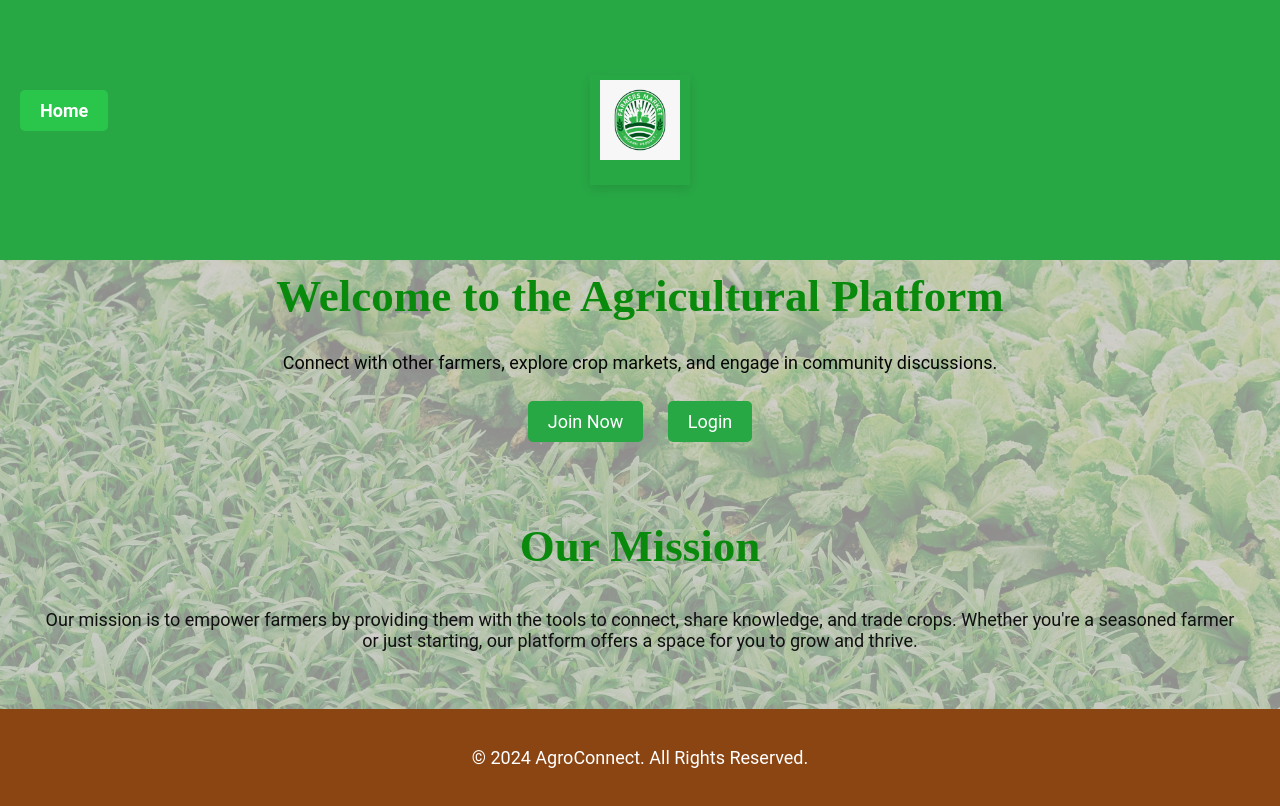
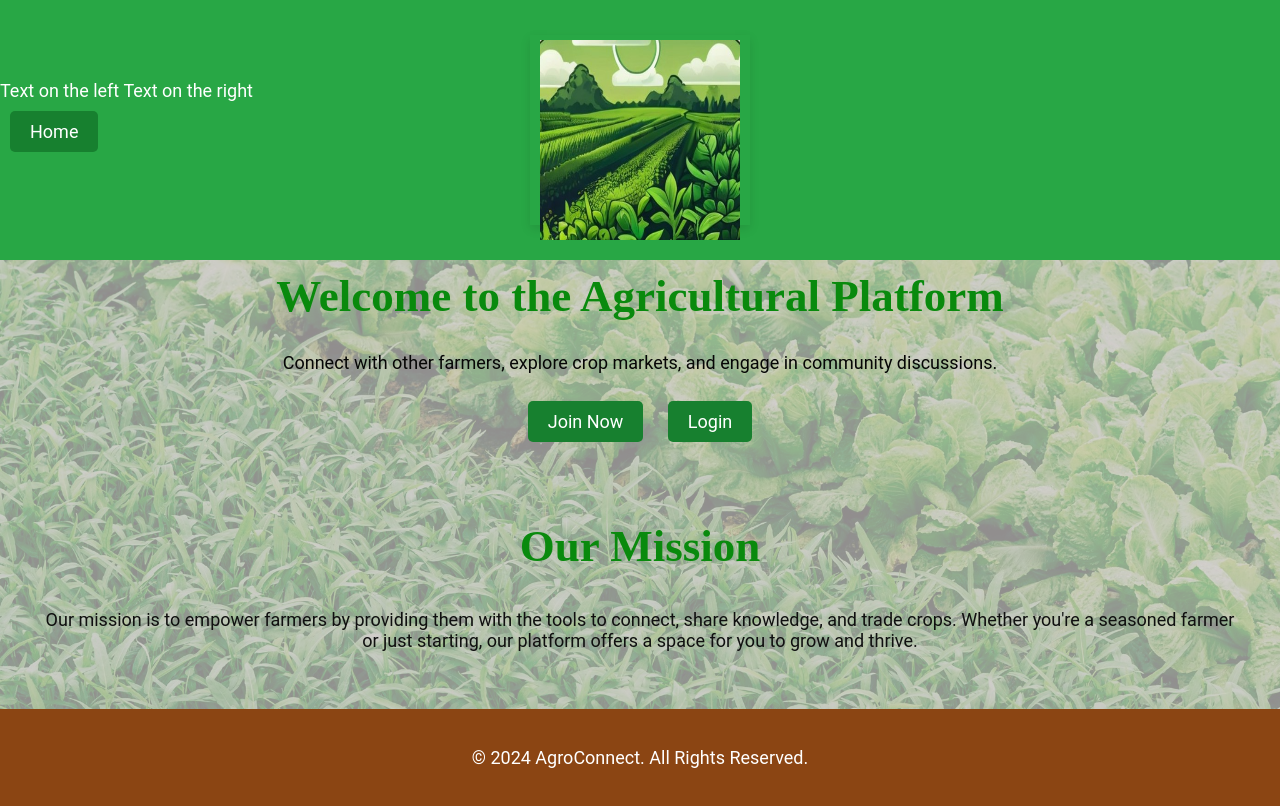
Before and after one commit to elam-harvey/elamrepos, a Flask app: page / in a window 1280 px wide. Run offline with Flask 3, Linux system fonts and the light colour scheme.

Commit message:
fifth commit

```diff
--- a/farmblog/static/main.css
+++ b/farmblog/static/main.css
@@ -106,14 +106,14 @@
     display: inline-block;
     padding: 10px 20px;
     margin: 10px;
-    background-color: #28a745;
+    background-color: #17802f;
     color: white;
     text-decoration: none;
     border-radius: 5px;
 }
 
 .welcome-page .button:hover {
-    background-color: #24b543;
+    background-color: #262f2829;
 }
 
 /* Welcome page specific navigation styling */
@@ -133,7 +133,7 @@
     list-style-type: none;
     margin: 20px;
     padding: 0;
-    text-align: left; /* Align the nav to the left */
+    text-align: center; /* Align the nav to the center */
     padding-left: 0px; /* Add padding to the left */
 }
 
@@ -191,13 +191,13 @@
     top: 50%; /* Center vertically */
     left: 50%; /* Center horizontally */
     transform: translate(-50%, -50%); /* Adjust for perfect centering */
-    height: 100px; /* Badge height */
+    height: 180px; /* Badge height */
     box-shadow: 0px 4px 10px rgba(0, 0, 0, 0.1);
 }
 
 .badge img {
-    height: 70px; /* Change this value to resize the badge */
-    width: 80px; /* Maintain aspect ratio */
+    height: 100px; /* Change this value to resize the badge */
+    width: 120px; /* Maintain aspect ratio */
 }
 
 @media (max-width: 768px) {
@@ -209,8 +209,8 @@
 
 @media (min-width: 769px) {
     .badge img {
-        height: 80px; /* Default size for larger screens */
-        width: 80px;
+        height: 200px; /* Default size for larger screens */
+        width: 200px;
     }
 }
 
--- a/farmblog/templates/agroconnect.html
+++ b/farmblog/templates/agroconnect.html
@@ -6,17 +6,20 @@
     <title>Agricultural Platform</title>
     <link rel="stylesheet" href="{{ url_for('static', filename='main.css') }}">
 </head>
-<body style='background-image: url("{{ url_for("static", filename="images/cover2.jpg") }}"); background-size: cover; background-position: center;' class="welcome-page">
+<body style="background-image: url('{{ url_for('static', filename='images/cover2.jpg') }}'); background-size: cover; background-position: center;" class="welcome-page">
     <div class="overlay"></div> <!-- Semi-transparent overlay -->
 
-    <div class="content-overlay">
+    <div class="content-overlay text-center">
         <nav class="welcome-nav">
-            <ul>
-                <li><a href="{{ url_for('home') }}">Home</a></li>
-            </ul>
-            <!-- Badge centered -->
-            <div class="badge">
-                <img src="{{ url_for('static', filename='images/badge.jpg') }}" alt="New Badge" />
+            <div class="badge mb-3">
+                <img src="{{ url_for('static', filename='images/badge2.jpg') }}" alt="New Badge" />
+            </div>
+            <div class="text-white d-flex justify-content-between mx-auto" style="width: 80%; max-width: 600px;">
+                <span class="d-block">Text on the left</span>
+                <span class="d-block">Text on the right</span>
+            </div>
+            <div>
+                <a class="button" href="{{ url_for('home')}}">Home</a>
             </div>
         </nav>
 
--- a/farmblog/templates/layout.html
+++ b/farmblog/templates/layout.html
@@ -9,7 +9,7 @@
     <link rel="stylesheet" href="https://cdn.jsdelivr.net/npm/bootstrap@5.1.3/dist/css/bootstrap.min.css">
     <link rel="stylesheet" href="{{ url_for('static', filename='main.css') }}">
 </head>
-<body style='background-image: url("{{ url_for("static", filename="images/cover2.jpg") }}"); background-size: cover; background-position: center;'>
+<body style="background-image: url('{{ url_for('static', filename='images/cover2.jpg') }}'); background-size: cover; background-position: center;">
 
     <!-- Navbar -->
     <header class="site-header">
```
Also changed, not shown: farmblog/static/images/badge2.jpg (added), farmblog/static/uploads/1da39f25155dfa17.jpg (added), instance/agriculture.db.
